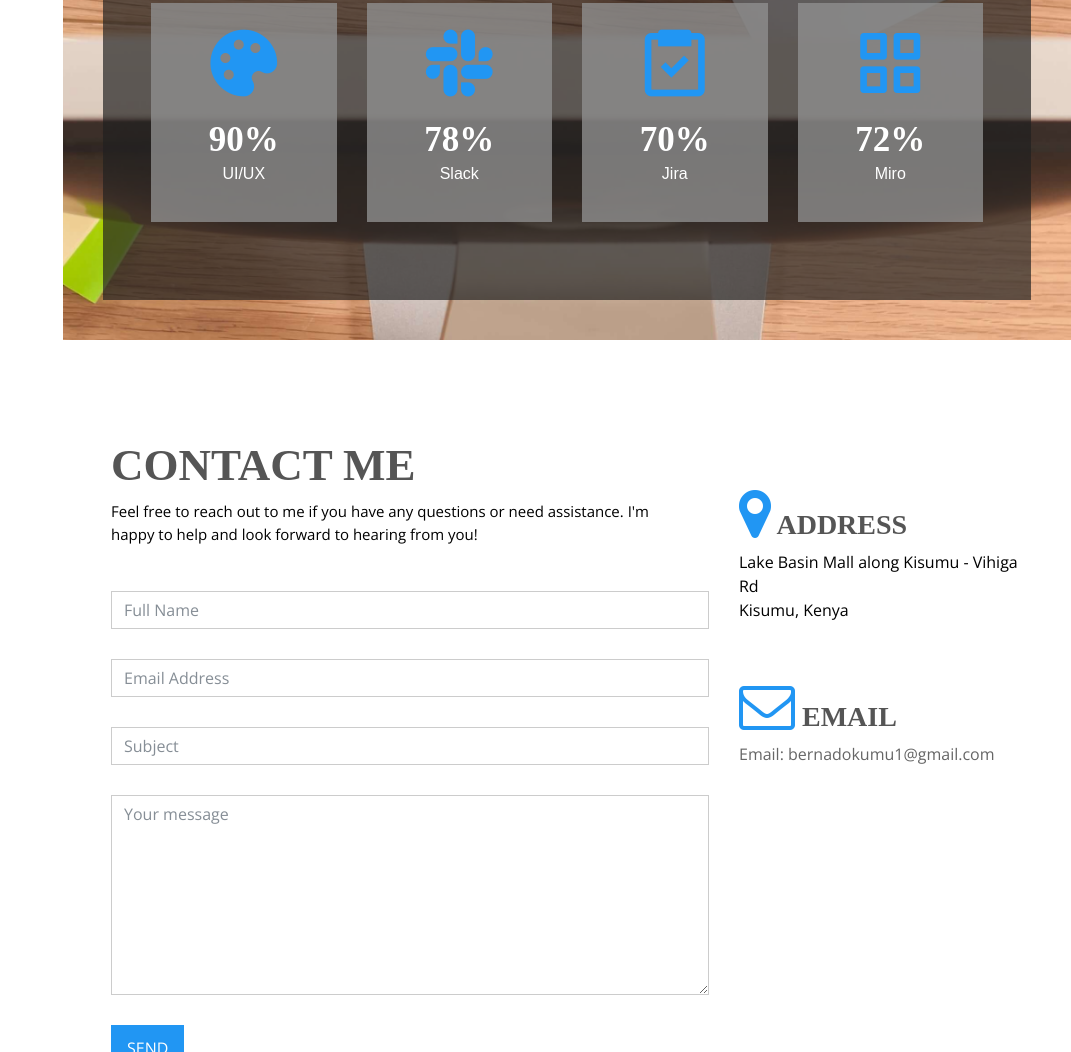
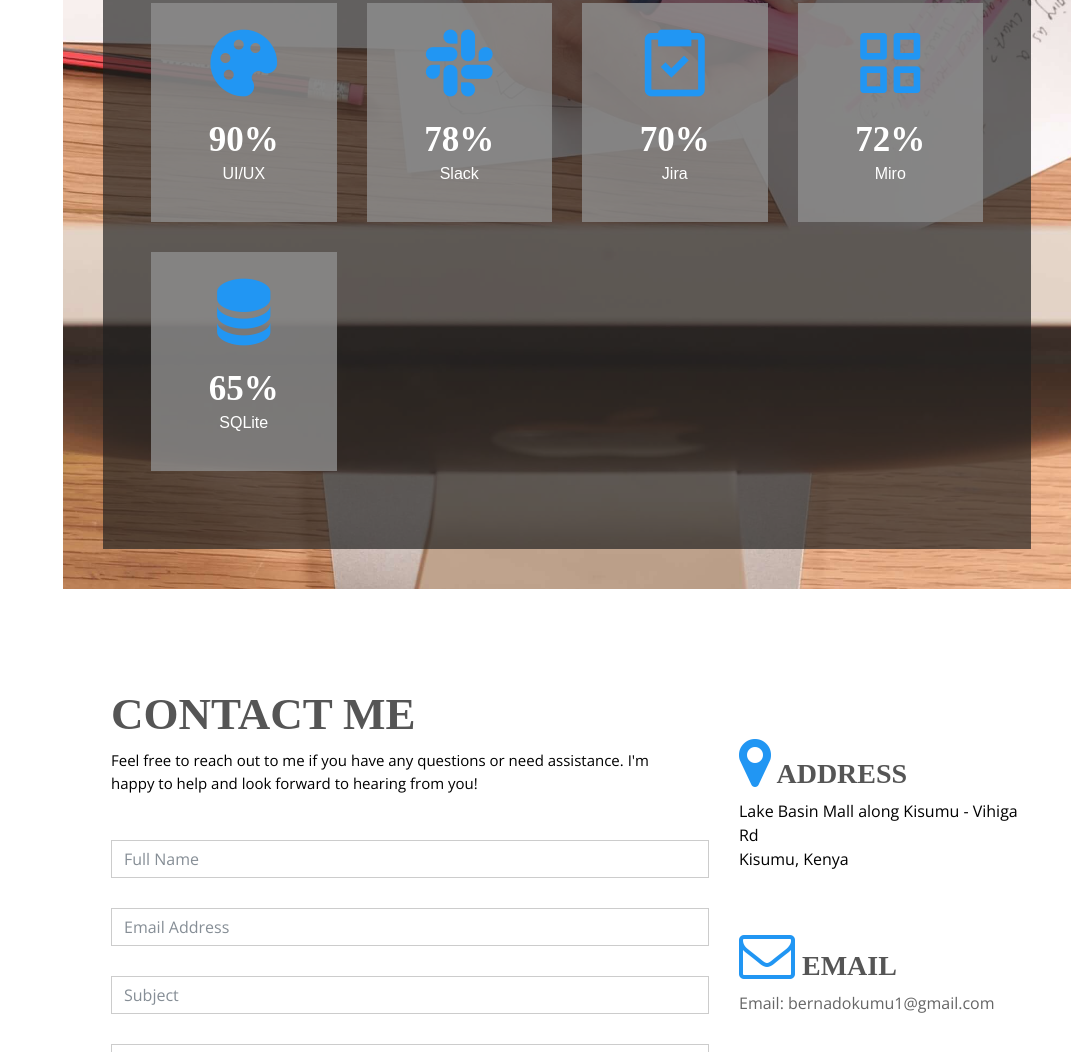
Before and after one commit to bernotieno/portfolio, a plain HTML site: page index.html in a window 1280 px wide. Shown: the part 3314-4366 px from the top of the page, without its empty margins (209-1280 px from the left). Drawn offline with nearby package versions, Linux system fonts and the light colour scheme; files that its build step writes are made by us from their sources; a web font is replaced by a local one.

Commit message:
add sql to my skills

```diff
--- a/index.html
+++ b/index.html
@@ -274,6 +274,13 @@
       <p>Miro</p>
   </div>
 </div>
+<div class="col-md-3 col-sm-6">
+  <div class="skill-item">
+    <i class="fa bx bxs-data fa-5x"></i>
+      <h2><span class="counter">65</span><span>%</span></h2>
+      <p>SQLite</p>
+  </div>
+</div>
           </div>
          </div>
       </section>
```
